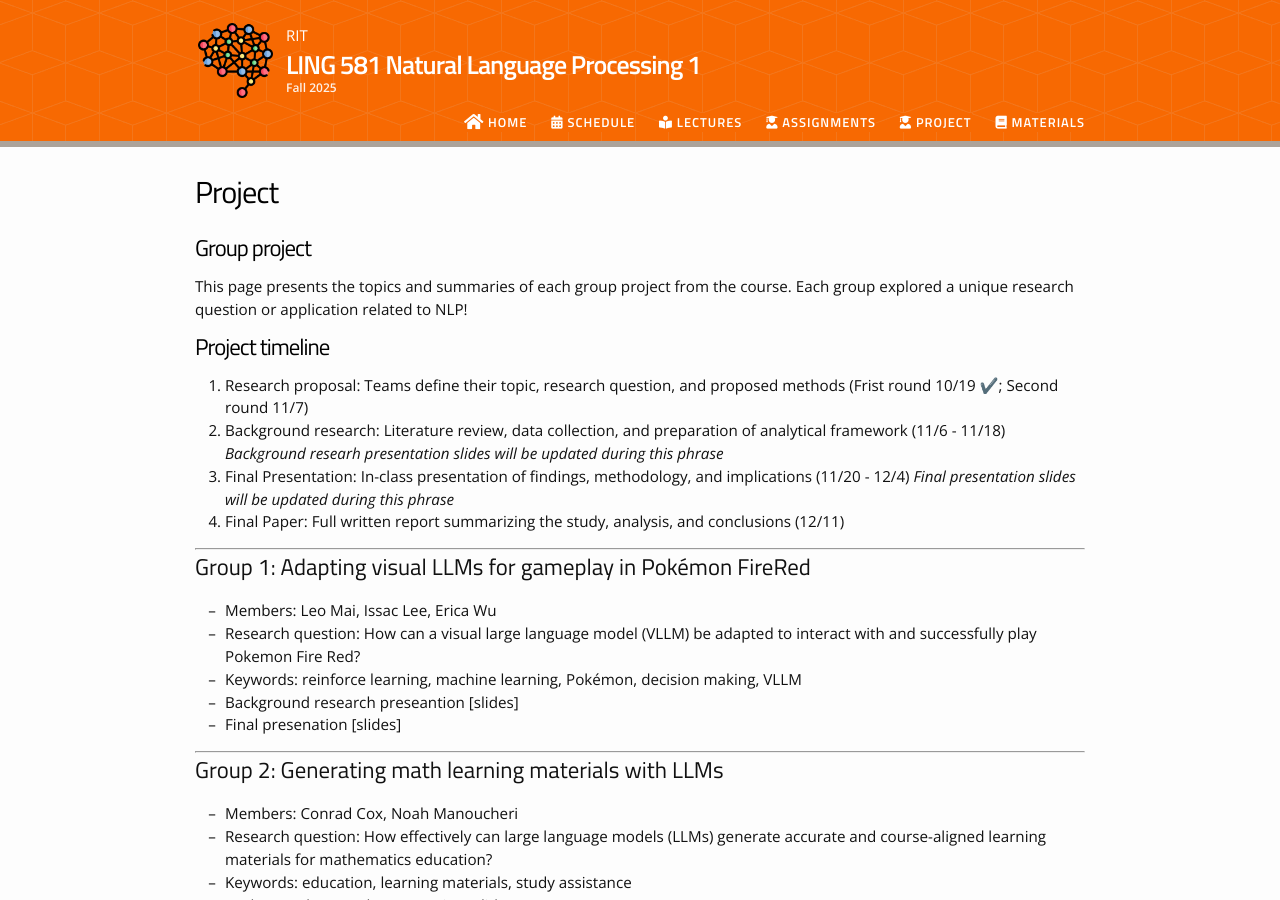
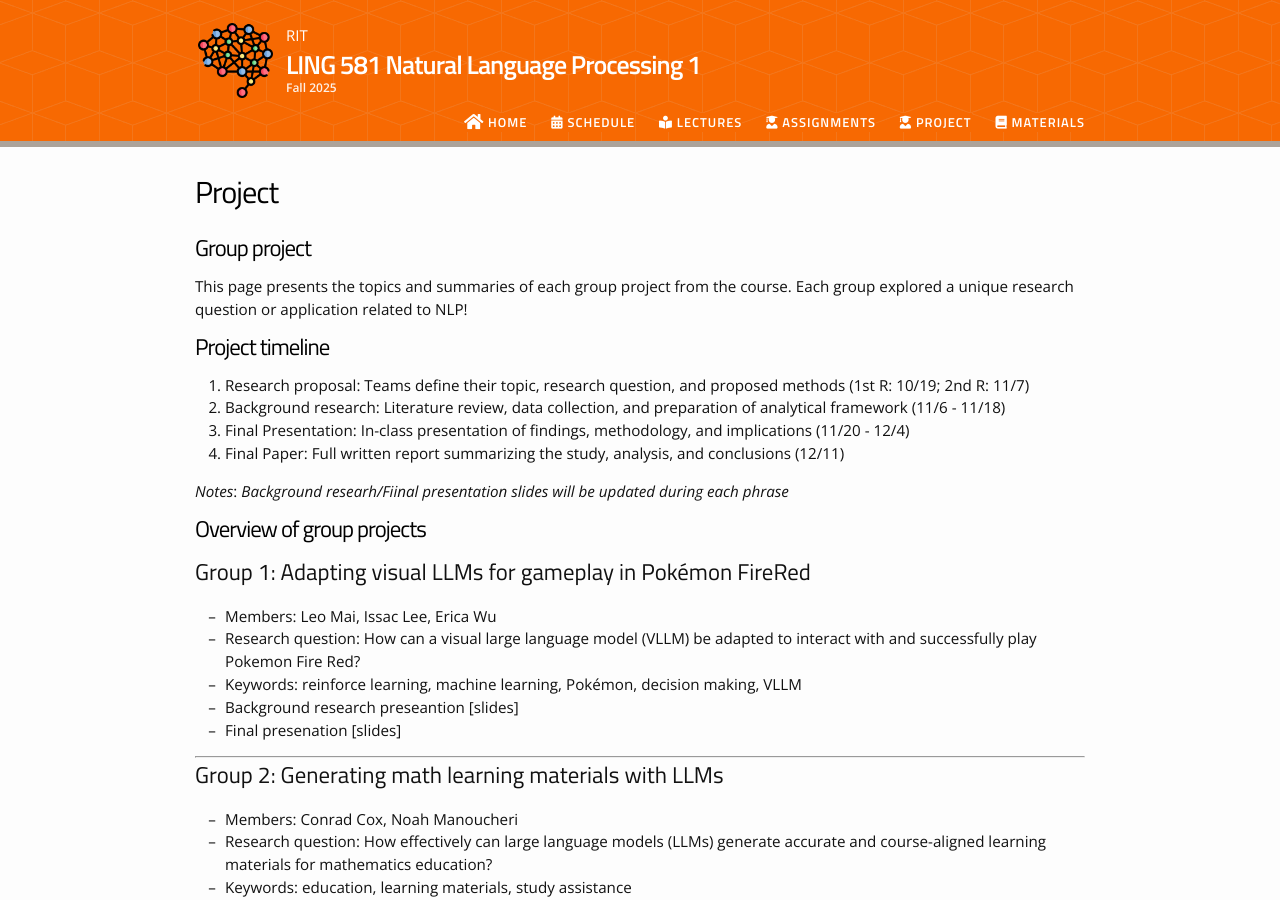
Before and after one commit to hksung/Fall25_LING581, a Jekyll site: the page built from project.md, in a window 1280 px wide and 900 px high. Built offline with Jekyll 4.4.1, drawn with Linux system fonts in a browser that asks for light colours; nearby versions of some CDN libraries.

Commit message:
Update project.md

```diff
--- a/project.md
+++ b/project.md
@@ -10,12 +10,14 @@ This page presents the topics and summaries of each group project from the cours
 
 # Project timeline
 
-1. Research proposal: Teams define their topic, research question, and proposed methods (Frist round 10/19 ✔️; Second round 11/7)
-2. Background research: Literature review, data collection, and preparation of analytical framework (11/6 - 11/18) *Background researh presentation slides will be updated during this phrase*
-3. Final Presentation: In-class presentation of findings, methodology, and implications (11/20 - 12/4) *Final presentation slides will be updated during this phrase*
+1. Research proposal: Teams define their topic, research question, and proposed methods (1st R: 10/19; 2nd R: 11/7)
+2. Background research: Literature review, data collection, and preparation of analytical framework (11/6 - 11/18)
+3. Final Presentation: In-class presentation of findings, methodology, and implications (11/20 - 12/4)
 4. Final Paper: Full written report summarizing the study, analysis, and conclusions (12/11)
 
-----
+*Notes*: *Background researh/Fiinal presentation slides will be updated during each phrase*
+
+# Overview of group projects
 
 ## Group 1: Adapting visual LLMs for gameplay in Pokémon FireRed
 
```
